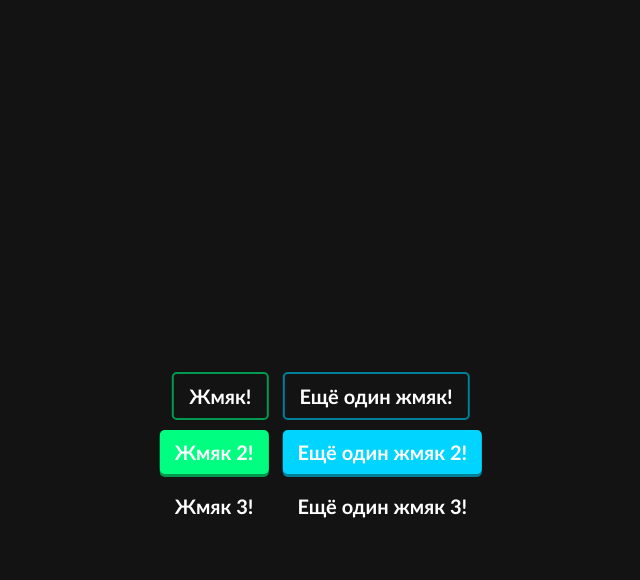
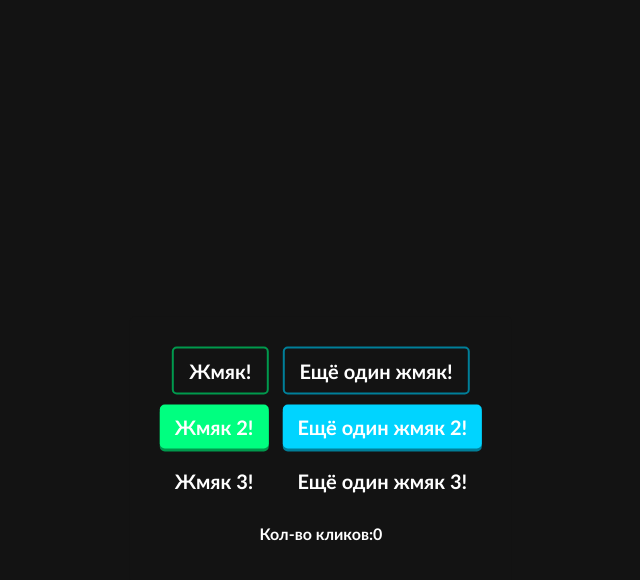
Before and after one commit to catink123/catink123.github.io, a Jekyll site: the page built from controls/index.html, in a window 1280 px wide. Shown: the top 580 px of the page, without its empty margins (319-959 px from the left). Built offline with Jekyll 4.4.1, drawn with Linux system fonts in a browser that asks for light colours.

Commit message:
Update index.html

```diff
--- a/controls/index.html
+++ b/controls/index.html
@@ -19,5 +19,6 @@ title: Элементы управления kshr-ctrls
             <button class="kshr-btn-transparent kshr-wide_btn btn1" type="button" onclick="click()">Жмяк 3!</button>
             <button class="kshr-btn-transparent kshr-wide_btn btn2" type="button" onclick="click()">Ещё один жмяк 3!</button>
         </form>
+        <div class="kolvo-div"><p>Кол-во кликов: </p><p class="kolvo">0</p></div>
     </div>
 </div>
```
